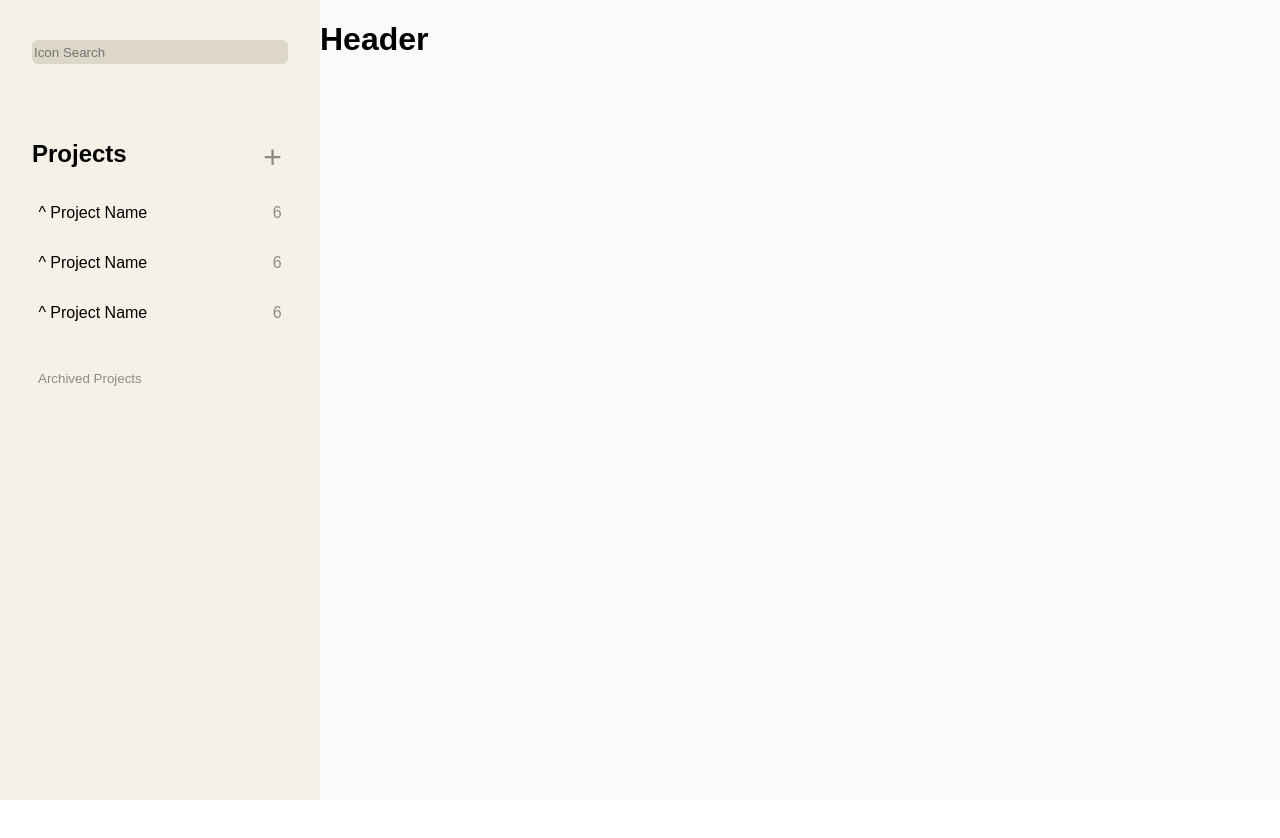
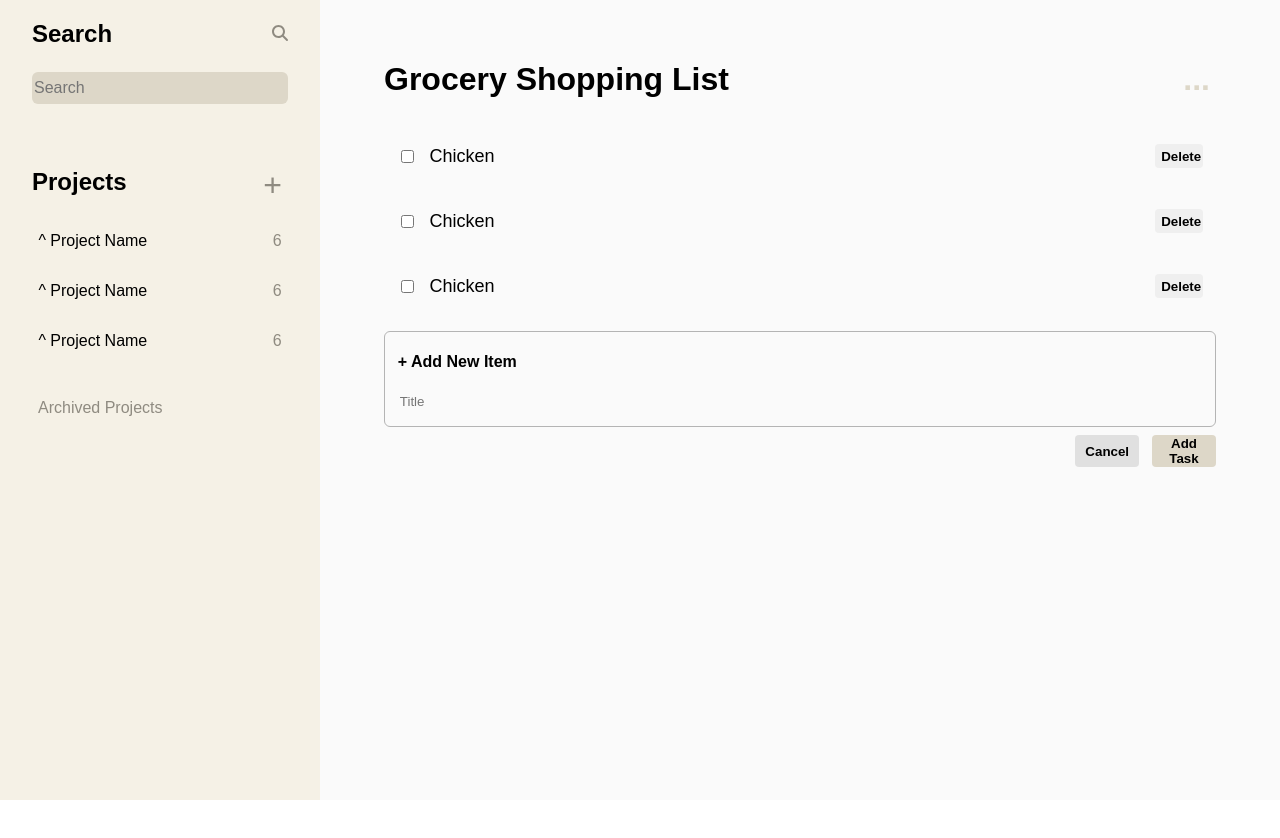
Before and after one commit to gavtay/todoapp, a React (Vite) app: page / in a window 1280 px wide. After the commit the page ends 800 px from the top, so only its background shows below. Built offline with nearby package versions, Linux system fonts and the light colour scheme.

Commit message:
Changed menu and main. Added content for main.

```diff
--- a/package.json
+++ b/package.json
@@ -10,6 +10,9 @@
     "preview": "vite preview"
   },
   "dependencies": {
+    "@fortawesome/fontawesome-svg-core": "^6.5.1",
+    "@fortawesome/free-solid-svg-icons": "^6.5.1",
+    "@fortawesome/react-fontawesome": "^0.2.0",
     "react": "^18.2.0",
     "react-dom": "^18.2.0",
     "react-redux": "^9.0.4"
--- /dev/null
+++ b/src/ListItem.css
@@ -0,0 +1,31 @@
+#list-item-container {
+    margin-top: 1vh;
+    /* margin-left: 1vw; */
+    border-radius: 6px;
+    display: flex;
+    justify-content: space-between;
+    align-items: center;
+    transition: 0.5s;
+}
+#list-item-container:hover {
+    background-color: #d3d3d3;
+}
+
+#list-item-check-name-container {
+    margin-left: 1vw;
+    display: flex;
+    align-items: center;
+}
+#list-item-name {
+    margin-left: 1vw;
+    font-size: large;
+}
+
+#list-item-delete-btn {
+    height: 3vh;
+    width: 6vh;
+    margin-right: 1vw;
+    font-weight: bold;
+    border: none;
+    border-radius: 4px;
+}
--- /dev/null
+++ b/src/ListItem.jsx
@@ -0,0 +1,16 @@
+import './ListItem.css';
+
+function ListItem() {
+    return (
+        <>
+            <div id='list-item-container'>
+                <div id='list-item-check-name-container'>
+                    <input id='list-item-checkbox' type='checkbox'></input>
+                    <p id='list-item-name'>Chicken</p>
+                </div>
+                <button id='list-item-delete-btn'>Delete</button>
+            </div>
+        </>
+    )
+}
+export default ListItem;
--- /dev/null
+++ b/src/NewListItem.css
@@ -0,0 +1,40 @@
+#new-item-container {
+    margin-top: 2vh;
+    /* margin-left: 1vw; */
+    padding-left: 1vw;
+    padding-bottom: 2vh;
+    border: 1px solid #b4b4b4;
+    /* border: 1px solid #ddd7c8; */
+    border-radius: 6px;
+}
+
+textarea:focus, input:focus{
+    outline: none;
+}
+
+#new-item-input {
+    width: 100%;
+    background-color: transparent;
+    border: none;
+}
+#new-item-btns {
+    margin-top: 1vh;
+    display: flex;
+    justify-content: right;
+}
+
+.btn {
+    height: 4vh;
+    width: 5vw;
+    font-weight: bold;
+    margin-left: 1vw;
+    border: none;
+    border-radius: 4px;
+    cursor: pointer;
+}
+#new-item-cancel-btn {
+    background-color: #e0e0e0;
+}
+#new-item-add-btn {
+    background-color: #ddd7c8;
+}
--- /dev/null
+++ b/src/NewListItem.jsx
@@ -0,0 +1,17 @@
+import './NewListItem.css'
+
+function NewListItem() {
+    return (
+        <>
+            <div id='new-item-container'>
+                <h4>+ Add New Item</h4>
+                <input id='new-item-input' type='text' placeholder='Title'></input>
+            </div>
+            <div id='new-item-btns'>
+                <button id='new-item-cancel-btn' className='btn'>Cancel</button>
+                <button id='new-item-add-btn' className='btn'>Add Task</button>
+            </div>
+        </>
+    )
+}
+export default NewListItem;
--- a/src/Project.jsx
+++ b/src/Project.jsx
@@ -4,7 +4,7 @@ function Project() {
     return (
         <>
             <div id="project-container">
-                <p>^ Project Name</p>
+                <p id='project-name'>^ Project Name</p>
                 <p id='project-task-num'>6</p>
             </div>
         </>
--- a/src/main/Main.css
+++ b/src/main/Main.css
@@ -0,0 +1,23 @@
+#main-container {
+    margin-top: 5vh;
+    margin-left: 5vw;
+    margin-right: 5vw;
+}
+
+#main-header-container {
+    display: flex;
+    justify-content: space-between;
+    align-items: center;
+}
+#main-more-btn {
+    font-size: xx-large;
+    font-weight: bold;
+    color: #ddd7c8;
+    background-color: transparent;
+    border: none;
+    cursor: pointer;
+    transition: 0.5s;
+}
+#main-more-btn:hover {
+    color: #000;
+}
--- a/src/main/Main.jsx
+++ b/src/main/Main.jsx
@@ -1,10 +1,21 @@
+import ListItem from '../ListItem';
+import NewListItem from '../NewListItem';
 import './Main.css';
 
 function Main() {
     return (
         <>
-            <div>
-                <h1>Header</h1>
+            <div id='main-container'>
+                <div id='main-header-container'>
+                    <h1>Grocery Shopping List</h1>
+                    <button id='main-more-btn'>...</button>
+                </div>
+                <div id='main-list-container'>
+                    <ListItem />
+                    <ListItem />
+                    <ListItem />
+                </div>
+                <NewListItem />
             </div>
         </>
     )
--- a/src/menu/Menu.css
+++ b/src/menu/Menu.css
@@ -4,17 +4,25 @@ input{box-sizing: border-box;}
     height: 100vh;
 }
 
+#menu-search-header-container {
+    margin-left: 10%;
+    margin-right: 10%;
+    display: flex;
+    justify-content: space-between;
+    align-items: center;
+}
 #search-container {
-    height: 10vh;
+    height: 5vh;
     width: 100%;
-    margin-top: 5vh;
     display: flex;
     justify-content: center;
+    align-items: center;
 }
 #search-input {
-    height: 30%;
+    height: 4vh;
     width: 80%;
     color: #000;
+    font-size: medium;
     background-color: #ddd7c8;
     border: none;
     border-radius: 6px;
@@ -22,6 +30,7 @@ input{box-sizing: border-box;}
 
 #projects-container {
     width: 100%;
+    margin-top: 5vh;
 }
 #projects-head-btn-container {
 
@@ -49,6 +58,7 @@ input{box-sizing: border-box;}
 #projects-archived-btn {
     margin-top: 10%;
     margin-left: 10%;
+    font-size: medium;
     color: #8f8b81;
     background-color: transparent;
     border: none;
--- a/src/menu/Menu.jsx
+++ b/src/menu/Menu.jsx
@@ -1,12 +1,20 @@
+import { FontAwesomeIcon } from '@fortawesome/react-fontawesome';
+import { faMagnifyingGlass } from '@fortawesome/free-solid-svg-icons';
 import Project from '../Project';
 import './Menu.css';
+
+const menuSearch = <FontAwesomeIcon id="plus-icon" icon={faMagnifyingGlass} style={{color: "#8f8b81"}} />
 
 function Menu() {
     return (
         <>
             <div id='menu-container'>
+                <div id='menu-search-header-container'>
+                    <h2>Search</h2>
+                    <p>{menuSearch}</p>
+                </div>
                 <div id='search-container'>
-                    <input type='text' id='search-input' placeholder='Icon Search'></input>
+                    <input type='text' id='search-input' placeholder='Search'></input>
                 </div>
                 <div id='projects-container'>
                     <div id='projects-head-btn-container'>
```
Also changed, not shown: 1 other file (tests, documents, lock files or other folders).
